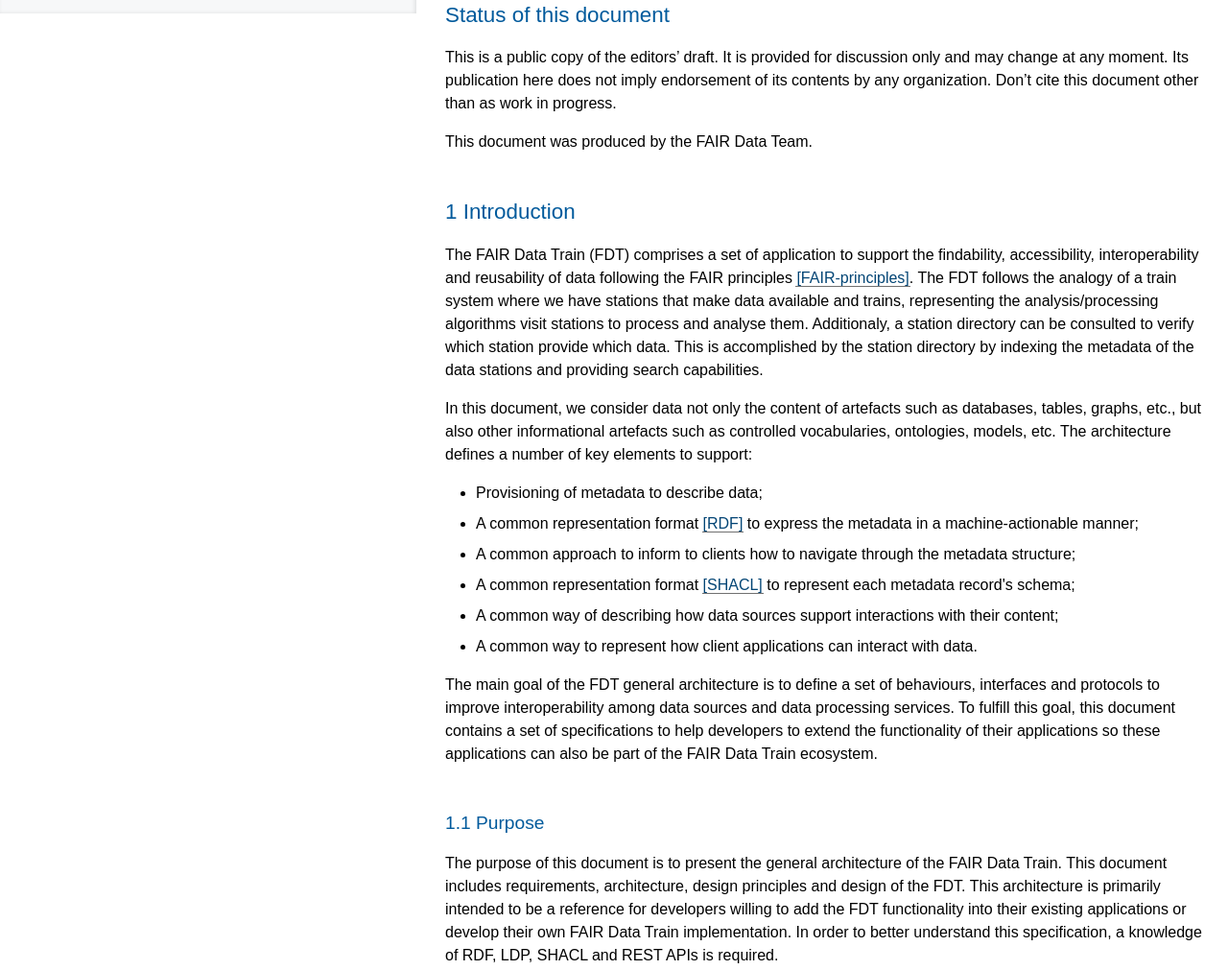
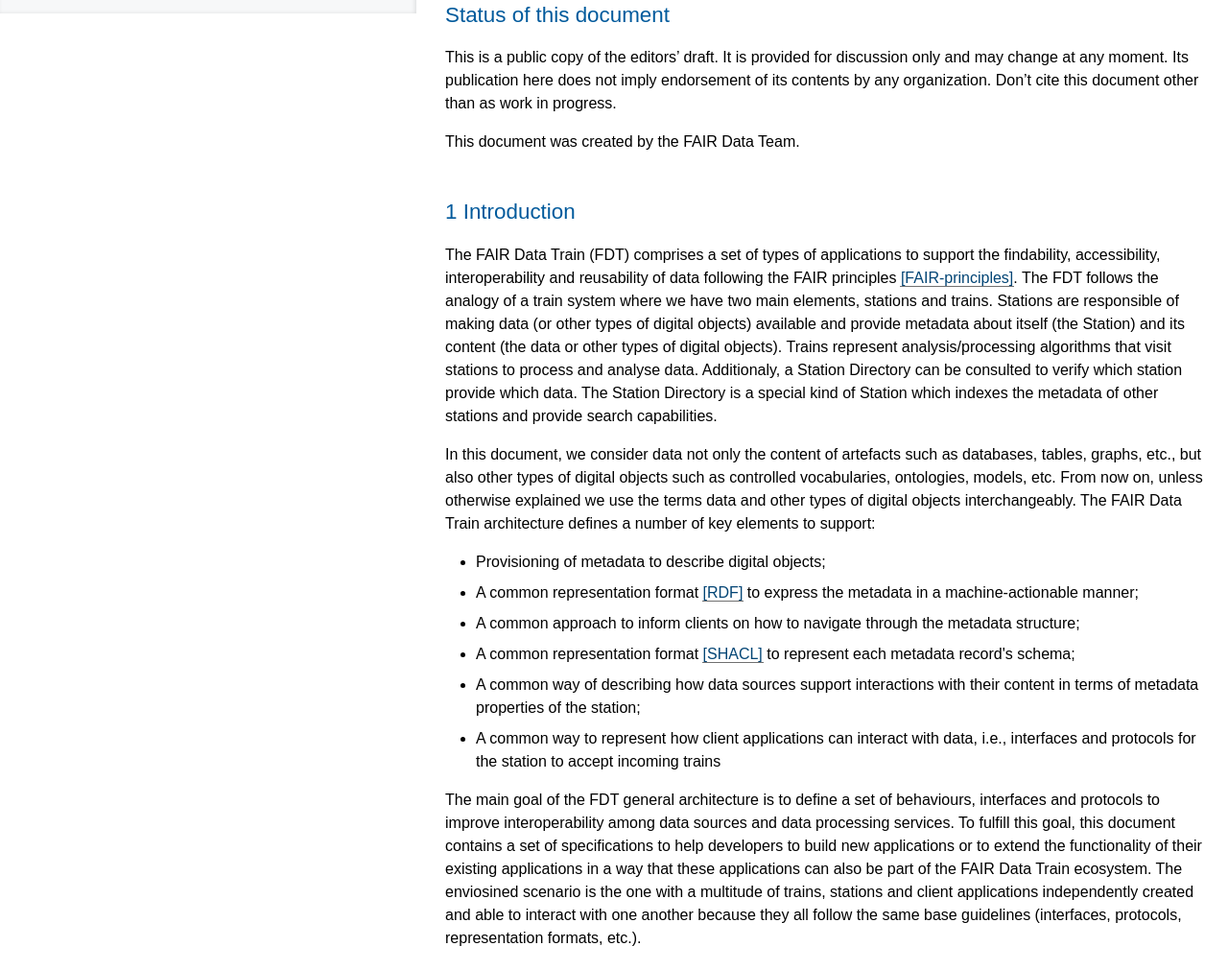
Before and after one commit to fdt-specs/fdt-specs.github.io, a plain HTML site: page index.html in a window 1280 px wide. Shown: the part 786-1797 px from the top of the page at 96% size. Drawn offline with Linux system fonts and the light colour scheme; a script that the page names is missing.

Commit message:
Update
- Updated the architecture overview figure with all related roles
- Minor adjustments in the text
- Added placeholders for the upcoming sections

```diff
--- a/index.html
+++ b/index.html
@@ -38,7 +38,7 @@
             -->
 	   </p>
 		 <h1 id="title">FAIR Data Train general architecture</h1>
-		 <h2 id="subtitle">Working Draft, <time class="dt-updated" datetime="2021-12-14">15 December 2021</time>
+		 <h2 id="subtitle">Working Draft, <time class="dt-updated" datetime="2021-12-14">15 February 2023</time>
 		 </h2>
 		 <div>
 			 <dl>
@@ -75,7 +75,7 @@
 	 <h2 id="status">Status of this document</h2>
 	 <div>
 		 <p> This is a public copy of the editors’ draft. It is provided for discussion only and may change at any moment. Its publication here does not imply endorsement of its contents by any organization.	Don’t cite this document other than as work in progress. </p>
-		 <p> This document was produced by the FAIR Data Team.</p>
+		 <p> This document was created by the FAIR Data Team.</p>
 		 <p></p>
 	 </div>
 
@@ -151,20 +151,20 @@
 	 <main>
         <h2 id="intro"><span class="secno">1 </span> Introduction</h2>
 
-        <p>The FAIR Data Train (FDT) comprises a set of application to support the findability, accessibility, interoperability and reusability of data following the FAIR principles <a href="#biblio-fairprinciples">[FAIR-principles]</a>. The FDT follows the analogy of a train system where we have stations that make data available and trains, representing the analysis/processing algorithms visit stations to process and analyse them. Additionaly, a station directory can be consulted to verify which station provide which data. This is accomplished by the station directory by indexing the metadata of the data stations and providing search capabilities.</p>
+        <p>The FAIR Data Train (FDT) comprises a set of types of applications to support the findability, accessibility, interoperability and reusability of data following the FAIR principles <a href="#biblio-fairprinciples">[FAIR-principles]</a>. The FDT follows the analogy of a train system where we have two main elements, stations and trains. Stations are responsible of making data (or other types of digital objects) available and provide metadata about itself (the Station) and its content (the data or other types of digital objects). Trains represent analysis/processing algorithms that visit stations to process and analyse data. Additionaly, a Station Directory can be consulted to verify which station provide which data. The Station Directory is a special kind of Station which indexes the metadata of other stations and provide search capabilities.</p>
 
-        <p>In this document, we consider data not only the content of artefacts such as databases, tables, graphs, etc., but also other informational artefacts such as controlled vocabularies, ontologies, models, etc. The architecture defines a number of key elements to support:</p>
+        <p>In this document, we consider data not only the content of artefacts such as databases, tables, graphs, etc., but also other types of digital objects such as controlled vocabularies, ontologies, models, etc. From now on, unless otherwise explained we use the terms data and other types of digital objects interchangeably. The FAIR Data Train architecture defines a number of key elements to support:</p>
 
 		<ul>
-		    <li>Provisioning of metadata to describe data;</li>
+		    <li>Provisioning of metadata to describe digital objects;</li>
 			<li>A common representation format <a href="#biblio-rdf">[RDF]</a> to express the metadata in a machine-actionable manner;</li>
-			<li>A common approach to inform to clients how to navigate through the metadata structure;</li>
+			<li>A common approach to inform clients on how to navigate through the metadata structure;</li>
 			<li>A common representation format <a href="#biblio-shacl">[SHACL]</a> to represent each metadata record's schema;</li>
-            <li>A common way of describing how data sources support interactions with their content;</li>
-            <li>A common way to represent how client applications can interact with data.</li>
+            <li>A common way of describing how data sources support interactions with their content in terms of metadata properties of the station;</li>
+            <li>A common way to represent how client applications can interact with data, i.e., interfaces and protocols for the station to accept incoming trains</li>
         </ul>
 
-		<p>The main goal of the FDT general architecture is to define a set of behaviours, interfaces and protocols to improve interoperability among data sources and data processing services. To fulfill this goal, this document contains a set of specifications to help developers to extend the functionality of their applications so these applications can also be part of the FAIR Data Train ecosystem.</p>
+		<p>The main goal of the FDT general architecture is to define a set of behaviours, interfaces and protocols to improve interoperability among data sources and data processing services. To fulfill this goal, this document contains a set of specifications to help developers to build new applications or to extend the functionality of their existing applications in a way that these applications can also be part of the FAIR Data Train ecosystem. The enviosined scenario is the one with a multitude of trains, stations and client applications independently created and able to interact with one another because they all follow the same base guidelines (interfaces, protocols, representation formats, etc.).</p>
 
 		 <h3 id="purpose"><span class="secno">1.1 </span>Purpose</h3>
 		 <p>The purpose of this document is to present the general architecture of the FAIR Data Train. This document includes requirements, architecture, design principles and design of the FDT. This architecture is primarily intended to be a reference for developers willing to add the FDT functionality into their existing applications or develop their own FAIR Data Train implementation. In order to better understand this specification, a knowledge of RDF, LDP, SHACL and REST APIs is required.</p>
@@ -177,12 +177,12 @@
 
 		 <p>As depicted in Figure 2.1, the main elements (applications, roles and interaction mechanisms) of the FAIR Data Train are:</p>
          <ul>
-             <li><strong>FAIR Data Station</strong>: application responsible for making data and their related metadata available to users under the accessibility conditions determined by applicable regulations and the related <code>Data Controllers</code>;</li>
+             <li><strong>FAIR Data Station</strong>: application type responsible for making data and their related metadata available to users under the accessibility conditions determined by applicable regulations and the related <code>Data Controllers</code>. The Data Station is also able to register itself in a Station Directory to have its metadata indexed by that directory;</li>
              <li><strong>Personal Gateway</strong>: application responsible to intermediate the communication between <code>Data Stations</code> and <code>Data Controllers</code>. The <code>Data Controller</code> exercises its/his/her control over the data available in different <code>Data Stations</code> through the <code>Personal Gateway</code> </li>
              <li><strong>Station Directory</strong>: application responsible to index metadata from the reachable <code>Data Stations</code> and allow users (client applications) to search for data available on those stations.</li>
              <li><strong>Train</strong>: represents the way data consumers interact with the data available on <code>Data Stations</code>. The <code>Trains</code> can be of different types, such as API calls, container images, queries, messages, etc. <code>Trains</code> can only visit <code>Data Stations</code> that support the same type of interaction, e.g., a SQL query train requires a station that supports this type of query;</li>
              <li><strong>Train Handler</strong>: application that represents client applications that can interact with the <code>Station Directory</code> to discover the existance and location of data and <code>Data Stations</code> to actually work with the available data;</li>
-             <li><strong>Stations Owner</strong>: role played by stakeholders that are responsible for running <code>Data Stations</code>;</li>
+             <li><strong>Station Owner</strong>: role played by stakeholders that are responsible for managing and running <code>Data Stations</code>. Since the Station Directory is a specialisation of Data Station, the same role of Station Owner applies to the Station Directory;</li>
              <li><strong>Data Controller</strong>: role played by individuals or organizations that have controlling rights over data;</li>
              <li><strong>Train Owner</strong>: role played by individuals or organizations responsible for sending <code>Trains</code> to <code>Data Stations</code>;</li>
              <li><strong>Train Provider</strong>: role played by individuals or organizations that create <code>Trains</code> to be used by themselves or others. When a <code>Train Provider</code> uses its own created <code>Train</code> and sends it to access data in <code>Data Stations</code>, it is, at this moment, playing also the role of <code>Train Owner</code>.</li>
@@ -193,6 +193,14 @@
 			 <figcaption><span class="marker">Figure 2.1</span> High-level architecture of the FAIR Data Train.</figcaption>
 		 </figure>
 
+		 <h2 id="datastation"><span class="secno">3 </span> FAIR Data Station</h2>
+
+		 <h2 id="stationdirectory"><span class="secno">4 </span> Station Directory</h2>
+
+		 <h2 id="personalgateway"><span class="secno">5 </span> Personal Gateway</h2>
+
+		 <h2 id="trainhandler"><span class="secno">6 </span> Train Handler</h2>
+
      </main>
      <script src="/scripts/fixup.js"></script>
 	 </body>
```
Also changed, not shown: images/highlevelview.png.
